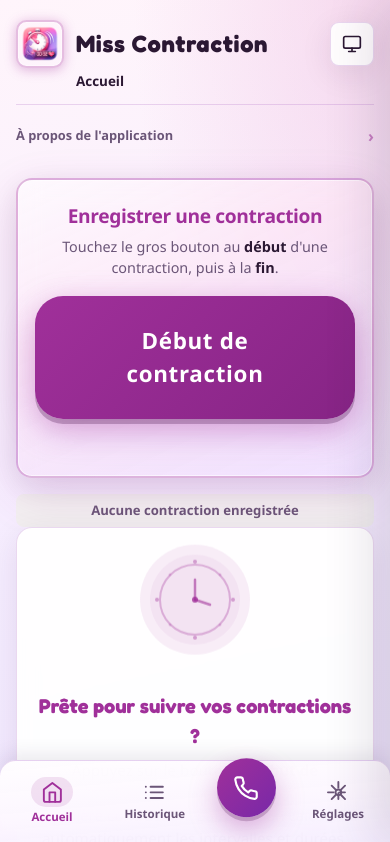
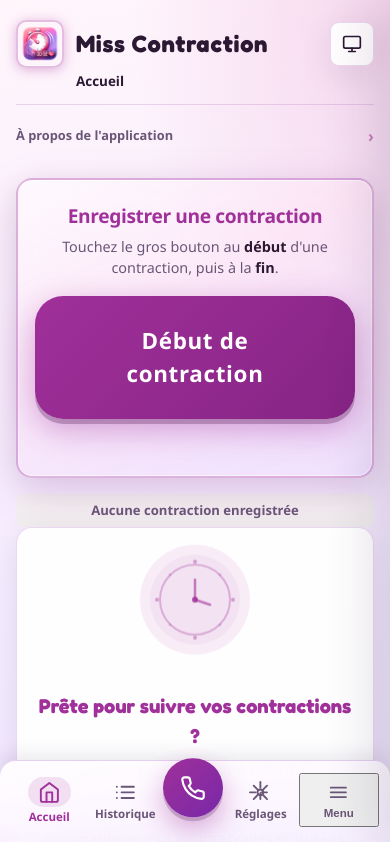
Before and after one commit to mister-guiiug/miss-contraction, a React (Vite) app: page / in a window 390 px wide. Shown: the top 842 px of the page. Built offline with nearby package versions, Linux system fonts and the light colour scheme.

Commit message:
ui(mobile): ajouter l'entrée Menu au dock bas
- Ajoute un bouton Menu dans la bottom nav mobile
- Relie ce bouton au drawer global du Shell
- Met l'entrée en état actif quand le drawer est ouvert
- Signale aussi les vues accessibles via le menu

```diff
--- a/src/react/components/layout/BottomNav.tsx
+++ b/src/react/components/layout/BottomNav.tsx
@@ -4,7 +4,12 @@
  */
 import { Link, useLocation } from 'react-router-dom';
 
-export function BottomNav() {
+interface BottomNavProps {
+  onMenuClick?: () => void;
+  isMenuOpen?: boolean;
+}
+
+export function BottomNav({ onMenuClick, isMenuOpen = false }: BottomNavProps) {
   const location = useLocation();
 
   const navItems = [
@@ -13,6 +18,8 @@ export function BottomNav() {
     { href: '/maternite', label: 'Maternité', icon: PhoneIcon, isCta: true },
     { href: '/parametres', label: 'Réglages', icon: SettingsIcon },
   ];
+
+  const isMenuRoute = location.pathname === '/message' || location.pathname === '/sage-femme';
 
   return (
     <nav className="bottom-nav">
@@ -31,6 +38,18 @@ export function BottomNav() {
           </Link>
         );
       })}
+
+      <button
+        type="button"
+        className={`bottom-nav-item ${isMenuOpen || isMenuRoute ? 'active' : ''}`}
+        aria-label="Menu"
+        aria-expanded={isMenuOpen}
+        aria-controls="app-drawer"
+        onClick={onMenuClick}
+      >
+        <span className="bottom-nav-icon" aria-hidden="true">{MenuIcon()}</span>
+        <span>Menu</span>
+      </button>
     </nav>
   );
 }
@@ -75,3 +94,13 @@ function SettingsIcon() {
     </svg>
   );
 }
+
+function MenuIcon() {
+  return (
+    <svg viewBox="0 0 24 24" fill="none" stroke="currentColor" strokeWidth="2" strokeLinecap="round" strokeLinejoin="round">
+      <line x1="4" y1="7" x2="20" y2="7" />
+      <line x1="4" y1="12" x2="20" y2="12" />
+      <line x1="4" y1="17" x2="20" y2="17" />
+    </svg>
+  );
+}
--- a/src/react/components/layout/Shell.tsx
+++ b/src/react/components/layout/Shell.tsx
@@ -306,7 +306,7 @@ export function Shell({ children }: ShellProps) {
 
         {children}
 
-        <BottomNav />
+        <BottomNav onMenuClick={toggleDrawer} isMenuOpen={isDrawerOpen} />
       </main>
     </>
   );
```
